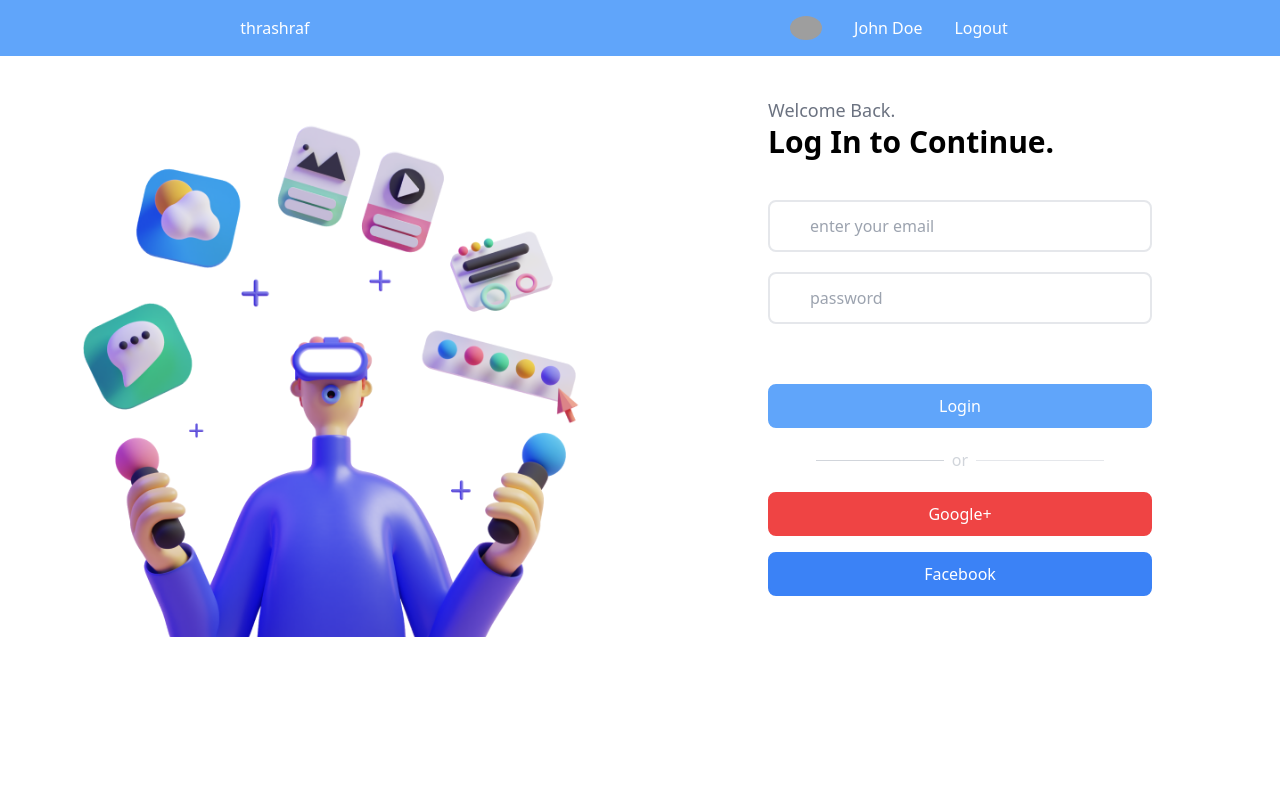
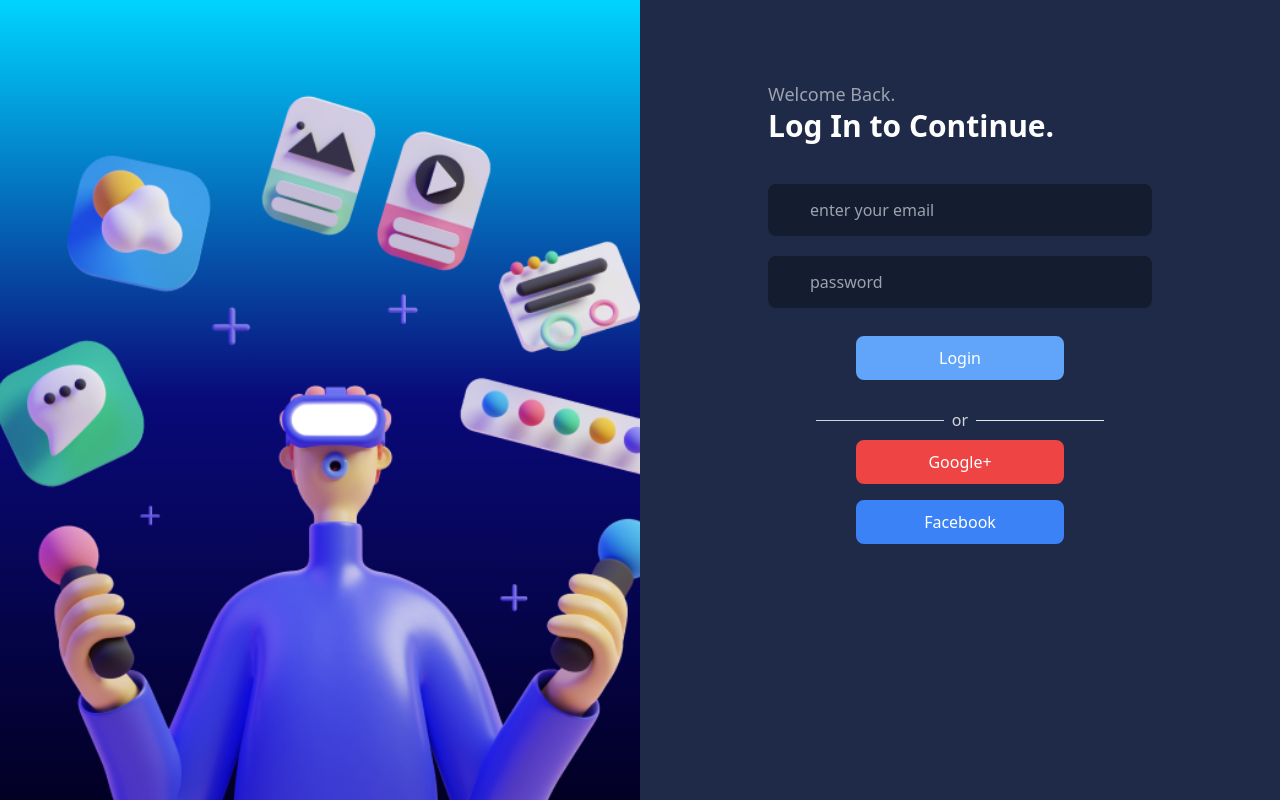
Before and after one commit to thrashraf/auth-practice-typecsript, a React (Create React App) app in the folder frontend/: page /login in a window 1280 px wide. Built offline with nearby package versions, Linux system fonts and the light colour scheme; grey boxes are pictures that could not be loaded.

Commit message:
add router

```diff
--- a/frontend/package.json
+++ b/frontend/package.json
@@ -14,6 +14,7 @@
     "axios": "^0.24.0",
     "react": "^17.0.2",
     "react-dom": "^17.0.2",
+    "react-router-dom": "^6.2.1",
     "react-scripts": "5.0.0",
     "typescript": "^4.5.4",
     "web-vitals": "^2.1.3"
--- a/frontend/src/App.tsx
+++ b/frontend/src/App.tsx
@@ -1,7 +1,8 @@
-import React, { FC, useState } from 'react';
+import React, { FC } from 'react';
 import { Navbar } from './Components/Navbar';
 import Home from './pages/Home';
 import { Login } from './pages/Login';
+import { BrowserRouter, Routes, Route } from 'react-router-dom';
 
 const App:FC  = ()=> {
 
@@ -9,8 +10,13 @@
 
   return (
     <div className='  w-full h-full'>
-      <Navbar />
-      <Login />
+      <BrowserRouter>
+        <Navbar />
+        <Routes >
+          <Route path="/" element={<Home />} />
+          <Route path="/login" element={<Login />} />
+        </Routes>
+      </BrowserRouter>
     </div>
   );
 }
--- a/frontend/src/Components/Navbar.tsx
+++ b/frontend/src/Components/Navbar.tsx
@@ -1,8 +1,14 @@
 import React from 'react'
+import { useLocation } from 'react-router-dom'
+
 
 export const Navbar = () => {
+
+    const location = useLocation()
+    console.log(location.pathname);
+
     return (
-        <div className={'flex h-14 bg-blue-400 text-white items-center justify-around'}>
+        <div className={'h-14 bg-blue-400 text-white items-center justify-around'} style={location.pathname === '/login' ? {display: 'none'} : {display: 'flex'}}>
             <span>thrashraf</span>
 
             <ul className='flex items-center'>
--- a/frontend/src/pages/Home.tsx
+++ b/frontend/src/pages/Home.tsx
@@ -30,7 +30,7 @@
     }
 
     return (
-        <div className='w-full flex flex-col justify-items-center items-center'>
+        <div className='w-full flex flex-col justify-items-center items-center bg-[#141c2f] text-white'>
             {/* {* this is to load spinner} */}
             { console.log(data)}
             { data.length > 0 ? <Card data={data} numberOfCard={numberOfCard} /> : <Spinner />  }
--- a/frontend/src/pages/Login.tsx
+++ b/frontend/src/pages/Login.tsx
@@ -8,17 +8,20 @@
 
 export const Login = (props: Props) => {
     return (
-        <div className=' w-full grid grid-cols-2 overflow-hidden'>
-            <img src={loginImage} alt="login" className=' object-cover'/>
+        <div className=' w-full grid grid-cols-2 overflow-hidden h-screen bg-[#1f2a48] text-white'>
+            <section className='h-screen bg-gradient-to-b from-[#00d4ff] via-[#090979] to-[#020024]'>
+                <img src={loginImage} alt="login" className='h-screen object-cover'/>
+            </section>
+
 
             <section className='flex flex-col max-w-md mx-[20%]'>
-                <h1 className=' text-lg text-gray-500 font-medium mt-10'>Welcome Back.</h1>
+                <h1 className=' text-lg text-gray-400 font-normal mt-20'>Welcome Back.</h1>
                 <p className=' text-3xl font-semibold'>Log In to Continue.</p>
 
-                <input className='px-10 py-3 rounded-lg border-2 mt-10' placeholder='enter your email' type="email" />
-                <input className='px-10 py-3 rounded-lg border-2 my-5' placeholder='password' type="password" />
+                <input className='px-10 py-3 rounded-lg border-2 mt-10 bg-[#141c2f] border-[#141c2f] focus:outline-none' placeholder='enter your email' type="email" />
+                <input className='px-10 py-3 rounded-lg border-2 my-5 bg-[#141c2f] border-[#141c2f] focus:outline-none' placeholder='password' type="password" />
 
-                <button className='px-5 py-2 border-2 rounded-lg bg-blue-400 text-white border-blue-400   mt-10'>Login</button>
+                <button className='px-5 py-2 border-2 rounded-lg bg-blue-400 text-white border-blue-400 w-52 mx-auto my-2'>Login</button>
 
                 <section className='flex justify-center items-center mt-5'>
                     <span className=' border-t-[1px] border-gray-300 w-32 mr-2'></span>
@@ -26,8 +29,8 @@
                     <span className=' border-t-[1px] border-gray-200 w-32 ml-2'></span>
                 </section>
 
-                <button className='px-5 py-2 border-2 rounded-lg bg-red-500 text-white border-red-500  mt-5'>Google+</button>
-                <button className='px-5 py-2 border-2 rounded-lg bg-blue-500 text-white border-blue-500 mt-4'>Facebook</button>
+                <button className='px-5 py-2 border-2 rounded-lg bg-red-500 text-white border-red-500 w-52 mx-auto my-2'>Google+</button>
+                <button className='px-5 py-2 border-2 rounded-lg bg-blue-500 text-white border-blue-500 w-52 mx-auto my-2'>Facebook</button>
             </section>
         </div>
     )
```
Also changed, not shown: 1 other file (tests, documents, lock files or other folders).
